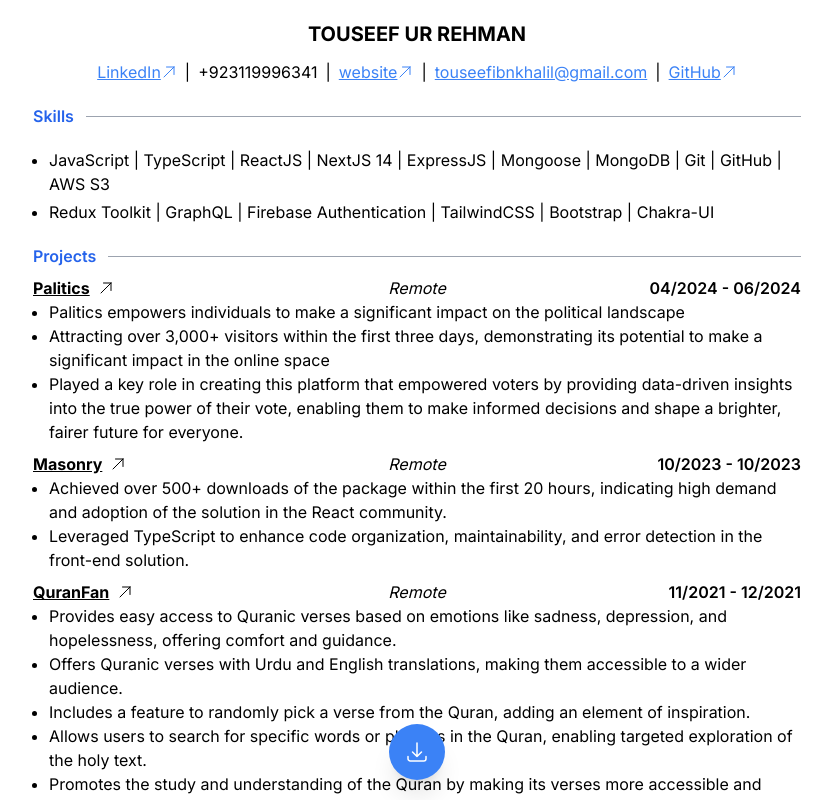
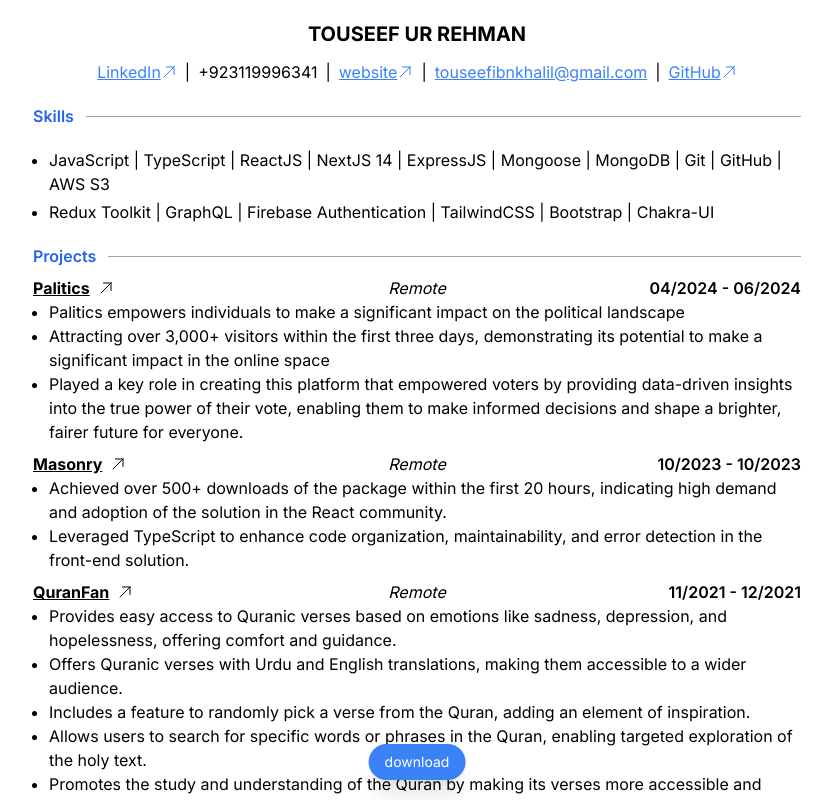
Before and after one commit to realtouseef/rezume, a Next.js app: page / in a window 1280 px wide. Shown: the top 800 px of the page, without its empty margins (223-1055 px from the left). Built offline with nearby package versions, Linux system fonts and the light colour scheme.

Commit message:
removed svg

```diff
--- a/app/components/Template/download.button.tsx
+++ b/app/components/Template/download.button.tsx
@@ -6,22 +6,9 @@ const DownloadBtn = () => {
     <abbr title='Download PDF'>
       <button
         onClick={() => window.print()}
-        className='print-button bg-blue-500 hover:bg-blue-600 active:scale-95 text-white font-semibold rounded-full px-4 py-4 fixed bottom-5 left-1/2 transform -translate-x-1/2 flex items-center justify-center shadow-xl'
+        className='print-button bg-blue-500 hover:bg-blue-600 active:scale-95 text-white text-sm font-normal rounded-full px-4 py-2 fixed bottom-5 left-1/2 transform -translate-x-1/2 flex items-center justify-center shadow-xl'
       >
-        <svg
-          xmlns='http://www.w3.org/2000/svg'
-          fill='none'
-          viewBox='0 0 24 24'
-          strokeWidth={1.5}
-          stroke='currentColor'
-          className='size-6'
-        >
-          <path
-            strokeLinecap='round'
-            strokeLinejoin='round'
-            d='M3 16.5v2.25A2.25 2.25 0 0 0 5.25 21h13.5A2.25 2.25 0 0 0 21 18.75V16.5M16.5 12 12 16.5m0 0L7.5 12m4.5 4.5V3'
-          />
-        </svg>
+        download
       </button>
     </abbr>
   );
```
